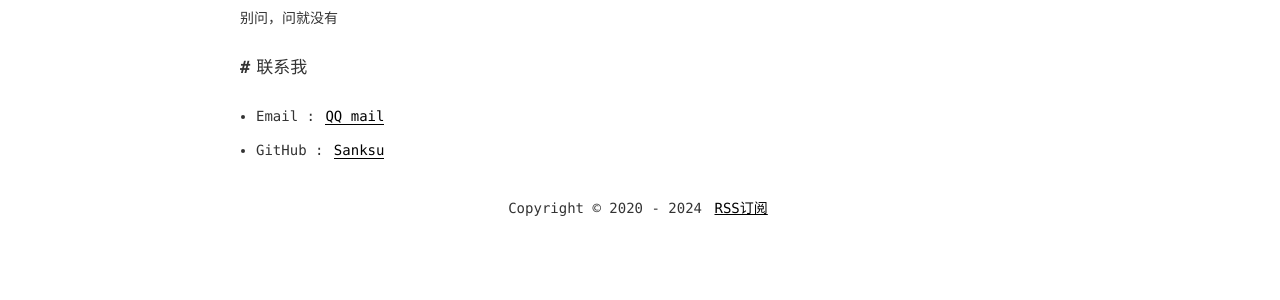
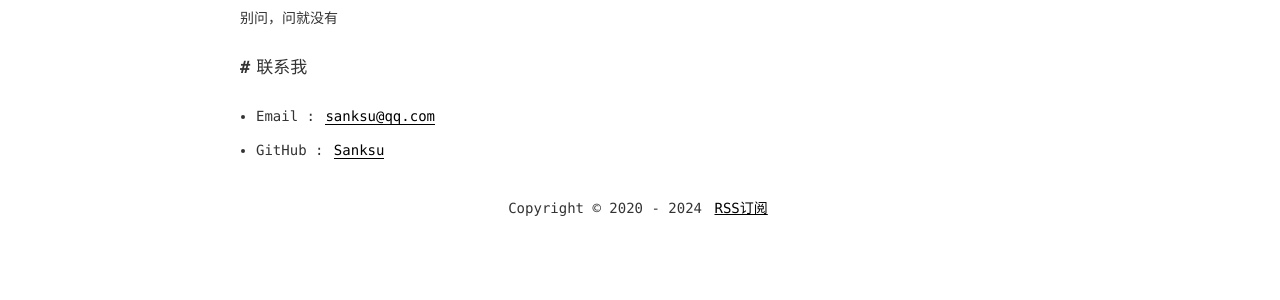
Before and after one commit to Sanksu/sanksu.github.io, a Jekyll site: the page built from about.md, in a window 1280 px wide. Shown: the part 286-586 px from the top of the page. Built offline with Jekyll 4.4.1, drawn with Linux system fonts in a browser that asks for light colours; comment, search, counter and statistics services are not loaded.

Commit message:
Update about.md

```diff
--- a/about.md
+++ b/about.md
@@ -13,6 +13,6 @@ title: 关于我
 
 ## 联系我
 
-- Email&nbsp;: [QQ mail](870889277@qq.com)
+- Email&nbsp;: <sanksu@qq.com>
 
 - GitHub&nbsp;: [Sanksu](https://github.com/sanksu)
```
